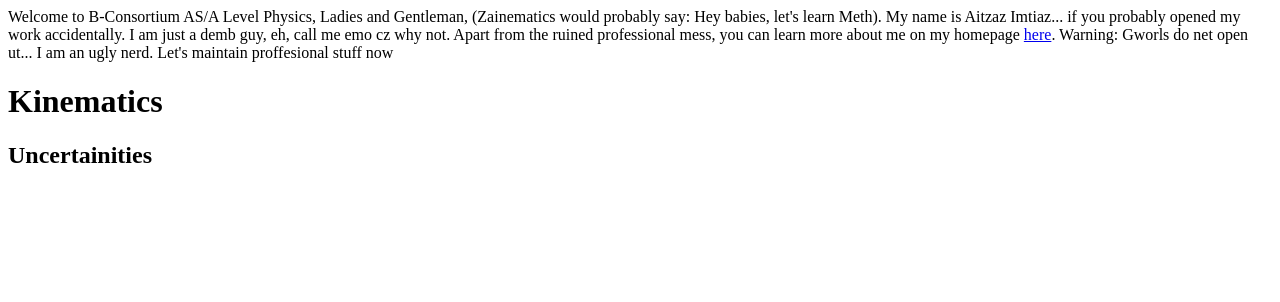
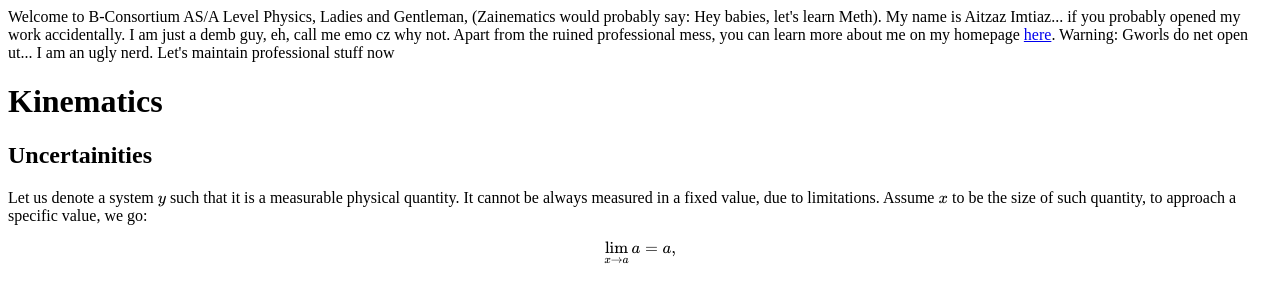
Before and after one commit to B-Consortium/lectures, a plain HTML site: page ~Physics/chapter1.html in a window 1280 px wide. Drawn offline with nearby package versions, Linux system fonts and the light colour scheme; some packages are replaced by stand-ins of ours.

Commit message:
Update chapter1.html

```diff
--- a/~Physics/chapter1.html
+++ b/~Physics/chapter1.html
@@ -2,7 +2,7 @@
 <html lang="en">
 <head>
     <meta charset="UTF-8">
-    <title>Ckinematis</title>
+    <title>Kinematics</title>
 <script type="text/javascript" async
   src="https://cdnjs.cloudflare.com/ajax/libs/mathjax/2.7.7/MathJax.js?config=TeX-MML-AM_CHTML">
 </script>
@@ -22,10 +22,11 @@
 <body>
  Welcome to B-Consortium AS/A Level Physics, Ladies and Gentleman, (Zainematics would probably say: Hey babies, let's learn Meth). My name is Aitzaz Imtiaz... if you probably opened my work accidentally. I am just a demb guy, eh, call me emo cz why not. Apart from the ruined professional mess, you can learn more about me on my homepage <a href="https://aitzazimtiaz.github.io/">here</a>. Warning: Gworls do net open ut... I am an ugly nerd.
 
-  Let's maintain proffesional stuff now
+  Let's maintain professional stuff now
  <br>
   <h1>Kinematics</h1>
   <h2>Uncertainities</h2>
-
+  Let us denote a system $y$ such that it is a measurable physical quantity. It cannot be always measured in a fixed value, due to limitations. Assume $x$ to be the size of such quantity, to approach a specific value, we go:
+$$\lim_{x \to a} a = a,$$
 </body>
 </html>
```
